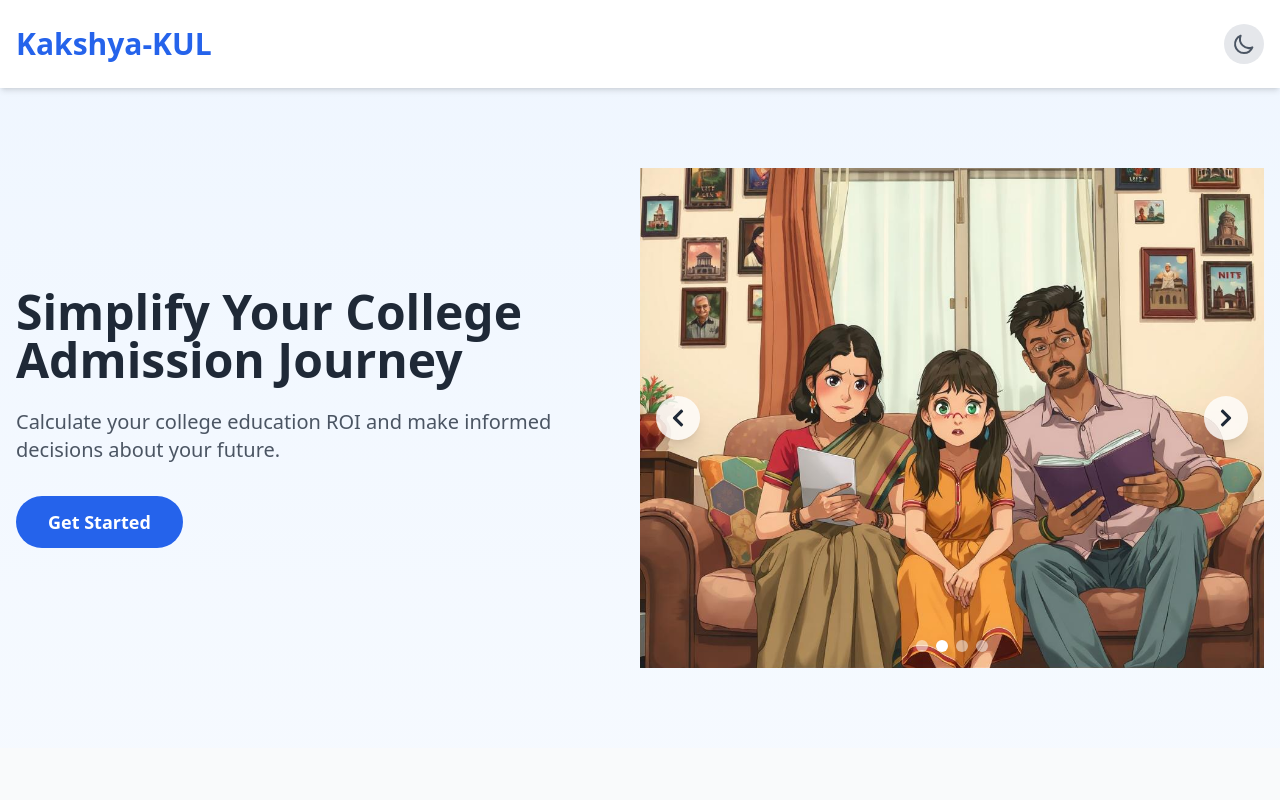
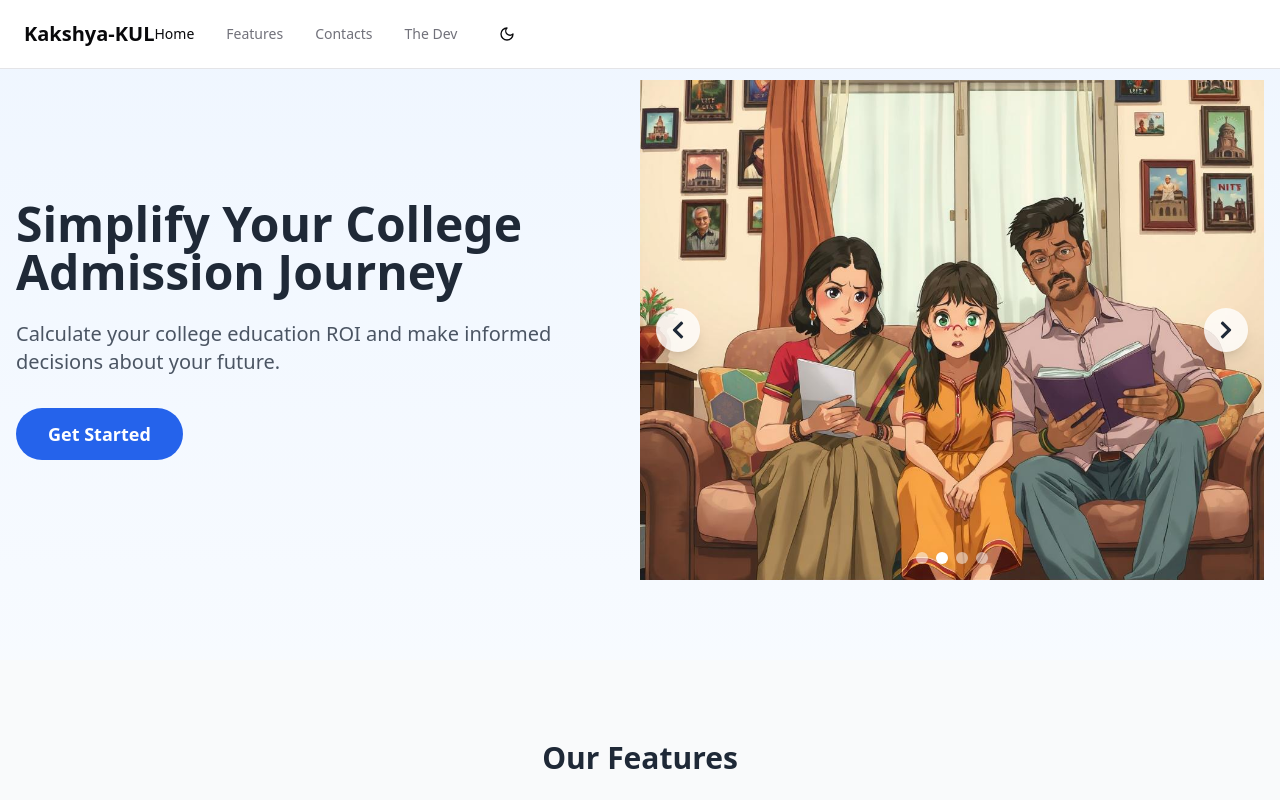
Before and after one commit to kekubhai/kakshya_kul, a Next.js app: page / in a window 1280 px wide. Shown: the top 800 px of the page. Built offline with nearby package versions, Linux system fonts and the light colour scheme.

Commit message:
designed more

```diff
--- a/app/components/Header.tsx
+++ b/app/components/Header.tsx
@@ -1,93 +1,98 @@
-'use client';
+"use client"
 
-import { useState } from 'react';
-import { motion } from 'framer-motion';
-import { FloatingNav } from '@/components/ui/floating-navbar';
-import { IconHome, IconMessage, IconUser } from '@tabler/icons-react';
+import { useState, useEffect } from "react"
+import { Moon, Sun } from 'lucide-react'
+import { Button } from "@/components/ui/button"
+import Link from "next/link"
 
-export default function Header() {
-  const [isDarkMode, setIsDarkMode] = useState(false);
+export default function Navbar() {
+  const [theme, setTheme] = useState("light")
 
-  const toggleDarkMode = () => {
-    setIsDarkMode(!isDarkMode);
-    document.documentElement.classList.toggle('dark');
-  };
+
+  const toggleTheme = () => {
+    const newTheme = theme === "light" ? "dark" : "light"
+    setTheme(newTheme)
+    document.documentElement.classList.toggle("dark")
+    localStorage.setItem("theme", newTheme)
+  }
+
+  useEffect(() => {
+    const savedTheme = localStorage.getItem("theme") || "light"
+    setTheme(savedTheme)
+    if (savedTheme === "dark") {
+      document.documentElement.classList.add("dark")
+    }
+  }, [])
 
   return (
-    <motion.header
-      initial={{ y: -100 }}
-      animate={{ y: 0 }}
-      transition={{ type: 'spring', stiffness: 100 }}
-      className="bg-white dark:bg-gray-800 shadow-md"
+    <header className="flex  fixed  w-full px-6 py-4 bg-background border-b transition-colors duration-200">
+      <div className="flex items-center space-x-8">
+        <Link href="/" className="flex items-center space-x-2">
+          <span className="text-xl font-bold">Kakshya-KUL</span>
+        </Link>
+      </div>
+
+      <nav className="hidden md:flex items-center space-x-8">
+        <Link
+          href="/"
+          className="text-sm font-medium transition-colors hover:text-primary"
         >
-      <div className="container mx-auto px-4 py-6 flex justify-between items-center">
-        <motion.h1
-          whileHover={{ scale: 1.05 }}
-          className="text-3xl font-bold text-blue-600 dark:text-blue-400"
+          Home
+        </Link>
+        <a
+          href="/features"
+          className="text-sm font-medium text-muted-foreground transition-colors hover:text-primary"
         >
-          Kakshya-KUL
-        </motion.h1>
+          Features
+        </a>
+        <a
+          href="/contacts"
+          className="text-sm font-medium text-muted-foreground transition-colors hover:text-primary"
+        >
+          Contacts
+        </a>
+        <a
+          href="/the-dev"
+          className="text-sm font-medium text-muted-foreground transition-colors hover:text-primary"
+        >
+          The Dev
+        </a>
+        <Button
+          variant="ghost"
+          size="icon"
+          aria-label="Toggle theme"
+          className="ml-4"
+          onClick={toggleTheme}
+        >
+          {theme === "dark" ? (
+            <Sun className="h-5 w-5" />
+          ) : (
+            <Moon className="h-5 w-5" />
+          )}
+        </Button>
+      </nav>
 
-        {/* Floating Navigation Bar */}
-        <FloatingNav
-          navItems={[
-            {
-              name: 'Home',
-              link: '/',
-              icon: <IconHome className="h-4 w-4 text-neutral-500 dark:text-white" />,
-            },
-            {
-              name: 'About',
-              link: '/about',
-              icon: <IconUser className="h-4 w-4 text-neutral-500 dark:text-white" />,
-            },
-            {
-              name: 'Contact',
-              link: '/contact',
-              icon: <IconMessage className="h-4 w-4 text-neutral-500 dark:text-white" />,
-            },
-          ]}
-        />
-
-        {/* Dark Mode Toggle Button */}
-        <motion.button
-          whileTap={{ scale: 0.95 }}
-          onClick={toggleDarkMode}
-          className="p-2 rounded-full bg-gray-200 dark:bg-gray-700 ml-auto"
+      {/* Mobile menu button */}
+      <Button
+        variant="ghost"
+        size="icon"
+        className="md:hidden"
+        aria-label="Open menu"
       >
-          {isDarkMode ? (
         <svg
-              xmlns="http://www.w3.org/2000/svg"
+          className="h-6 w-6"
           fill="none"
+          stroke="currentColor"
           viewBox="0 0 24 24"
-              stroke="currentColor"
-              className="w-6 h-6 text-yellow-400"
         >
           <path
             strokeLinecap="round"
             strokeLinejoin="round"
             strokeWidth={2}
-                d="M12 3v1m0 16v1m9-9h-1M4 12H3m15.364 6.364l-.707-.707M6.343 6.343l-.707-.707m12.728 0l-.707.707M6.343 17.657l-.707.707M16 12a4 4 0 11-8 0 4 4 0 018 0z"
+            d="M4 6h16M4 12h16M4 18h16"
           />
         </svg>
-          ) : (
-            <svg
-              xmlns="http://www.w3.org/2000/svg"
-              fill="none"
-              viewBox="0 0 24 24"
-              stroke="currentColor"
-              className="w-6 h-6 text-gray-600"
-            >
-              <path
-                strokeLinecap="round"
-                strokeLinejoin="round"
-                strokeWidth={2}
-                d="M20.354 15.354A9 9 0 018.646 3.646 9.003 9.003 0 0012 21a9.003 9.003 9.003 0 008.354-5.646z"
-              />
-            </svg>
-          )}
-        </motion.button>
-      </div>
-    </motion.header>
-  );
+      </Button>
+    </header>
+  )
 }
--- a/app/page.tsx
+++ b/app/page.tsx
@@ -20,7 +20,6 @@
       <Header />
       <Hero />
       <Features />
-      <AnimatedTestimonialsDemo />
       <Footer />
     </motion.div>
   )
--- /dev/null
+++ b/components/ui/button.tsx
@@ -0,0 +1,57 @@
+import * as React from "react"
+import { Slot } from "@radix-ui/react-slot"
+import { cva, type VariantProps } from "class-variance-authority"
+
+import { cn } from "@/lib/utils"
+
+const buttonVariants = cva(
+  "inline-flex items-center justify-center gap-2 whitespace-nowrap rounded-md text-sm font-medium transition-colors focus-visible:outline-none focus-visible:ring-1 focus-visible:ring-ring disabled:pointer-events-none disabled:opacity-50 [&_svg]:pointer-events-none [&_svg]:size-4 [&_svg]:shrink-0",
+  {
+    variants: {
+      variant: {
+        default:
+          "bg-primary text-primary-foreground shadow hover:bg-primary/90",
+        destructive:
+          "bg-destructive text-destructive-foreground shadow-sm hover:bg-destructive/90",
+        outline:
+          "border border-input bg-background shadow-sm hover:bg-accent hover:text-accent-foreground",
+        secondary:
+          "bg-secondary text-secondary-foreground shadow-sm hover:bg-secondary/80",
+        ghost: "hover:bg-accent hover:text-accent-foreground",
+        link: "text-primary underline-offset-4 hover:underline",
+      },
+      size: {
+        default: "h-9 px-4 py-2",
+        sm: "h-8 rounded-md px-3 text-xs",
+        lg: "h-10 rounded-md px-8",
+        icon: "h-9 w-9",
+      },
+    },
+    defaultVariants: {
+      variant: "default",
+      size: "default",
+    },
+  }
+)
+
+export interface ButtonProps
+  extends React.ButtonHTMLAttributes<HTMLButtonElement>,
+    VariantProps<typeof buttonVariants> {
+  asChild?: boolean
+}
+
+const Button = React.forwardRef<HTMLButtonElement, ButtonProps>(
+  ({ className, variant, size, asChild = false, ...props }, ref) => {
+    const Comp = asChild ? Slot : "button"
+    return (
+      <Comp
+        className={cn(buttonVariants({ variant, size, className }))}
+        ref={ref}
+        {...props}
+      />
+    )
+  }
+)
+Button.displayName = "Button"
+
+export { Button, buttonVariants }
--- a/package.json
+++ b/package.json
@@ -10,10 +10,12 @@
   },
   "dependencies": {
     "@radix-ui/react-icons": "^1.3.2",
+    "@radix-ui/react-slot": "^1.1.0",
     "@tabler/icons-react": "^3.22.0",
     "class-variance-authority": "^0.7.0",
     "clsx": "^2.1.1",
     "framer-motion": "^11.11.17",
+    "lucide-react": "^0.460.0",
     "next": "15.0.3",
     "react": "19.0.0-rc-66855b96-20241106",
     "react-dom": "19.0.0-rc-66855b96-20241106",
```
Also changed, not shown: 1 other file (tests, documents, lock files or other folders). Lines whose indentation alone changed are shown as unchanged.
